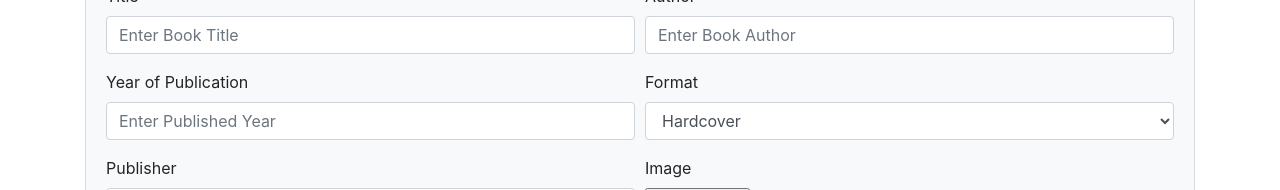
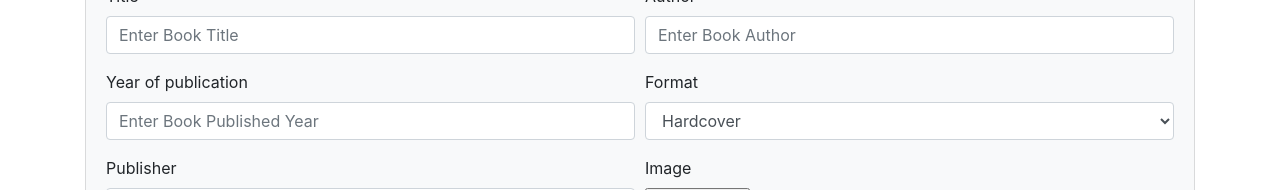
Before and after one commit to imkaushal10/library_management_system_frontend, a React (Create React App) app: page /update/admindashboard in a window 1280 px wide. Shown: the part 212-402 px from the top of the page. Built offline with nearby package versions, Linux system fonts and the light colour scheme; no server answers.

Commit message:
fixed Modal and data displaying errors

```diff
--- a/src/components/AdminDashboard.js
+++ b/src/components/AdminDashboard.js
@@ -21,7 +21,7 @@ export default class AdminDashboard extends Component {
             author: '',
             publisher: '',
             format: '',
-            published_year: Number,
+            published_year: '',
             image: ''
 
             // isRegistered: false
@@ -29,7 +29,7 @@ export default class AdminDashboard extends Component {
     }
 
     initialState = {
-        bookid:'', title: '', author: '', publisher: '',  format: '', published_year: Number, image: ''
+        bookid:'', title: '', author: '', publisher: '',  format: '', published_year: '', image: ''
     }
 
     componentDidMount(){
@@ -42,9 +42,20 @@ export default class AdminDashboard extends Component {
 
     handleChange = (e)=>{
         this.setState({
-        [e.target.name]: e.target.value
-        })
+            [e.target.name]: e.target.name === 'published_year' ? parseInt(e.target.value) : e.target.value
+            // [e.target.name]: e.target.value
+        });
+
     };
+
+    // handlePublishedYear = (e)=>{
+    //     this.setState({
+    //     [e.target.name]: parseInt(e.target.value)
+    //     // [e.target.name]: e.target.valueAsNumber || e.target.value
+    // });
+
+    // };
+
 
     handleImageChange = (e)=>{
         this.setState({
@@ -59,7 +70,7 @@ export default class AdminDashboard extends Component {
         formData.append('author', this.state.author);
         formData.append('publisher', this.state.publisher);
         formData.append('format', this.state.format);
-        formData.append('publlished_year', this.state.published_year);
+        formData.append('published_year', this.state.published_year);
         formData.append('image', this.state.image);
 
         axios.post('http://localhost:3001/books ', formData,
@@ -87,7 +98,7 @@ export default class AdminDashboard extends Component {
         formData.append('author', this.state.author);
         formData.append('publisher', this.state.publisher);
         formData.append('format', this.state.format);
-        formData.append('publlished_year', this.state.published_year);
+        formData.append('published_year', this.state.published_year);
         formData.append('image', this.state.image);
 
         axios.put(`http://localhost:3001/books/`+this.state.bookid, formData,
@@ -123,7 +134,7 @@ export default class AdminDashboard extends Component {
                    publisher: res.data.publisher,
                    format: res.data.format,
                    published_year: res.data.published_year,
-                   image: res.image
+                   image: res.data.image
                 })
             }
 
@@ -140,7 +151,7 @@ export default class AdminDashboard extends Component {
 
 
     render() {
-        let {bookid, title, author, publisher, format, published_year} = this.state;
+        let {bookid, title, author, publisher, format, published_year, Hardcover, Journal, Magazine} = this.state;
         // if(isRegistered){
         //     return <Redirect to='/'/>;
         // }
@@ -174,9 +185,10 @@ export default class AdminDashboard extends Component {
                 <Row form>
                 <Col md={6}>
                 <FormGroup>
-                        <Label for="published_year">Year of Publication</Label>
-                        <Input type='number' name="published_year" id="published_year" placeholder="Enter Published Year"
+                        <Label for="published_year">Year of publication</Label>
+                        <Input type='number' name="published_year" id="published_year" placeholder="Enter Book Published Year"
                         value={published_year} onChange= {this.handleChange}/>
+
                     </FormGroup>
                 </Col>
 
@@ -185,13 +197,11 @@ export default class AdminDashboard extends Component {
                 <Label for="format">Format</Label>
                     <select className="form-control" name="format" id="selectformat"
                     value={format} onChange= {this.handleChange}>
-                        <option>Hardcover</option>
-                        <option>Journal</option>
-                        <option>Magazine</option>
+                        <option value="Hardcover">Hardcover</option>
+                        <option value="Journal">Journal</option>
+                        <option value="Magazine">Magazine</option>
                     </select>
-                        {/* <Label for="format">Format</Label>
-                        <Input type='text' name="format" id="format" placeholder="Enter Book Format"
-                        value={format} onChange= {this.handleChange}/>          */}
+
                     </FormGroup>
                 </Col>
                 </Row>
```
